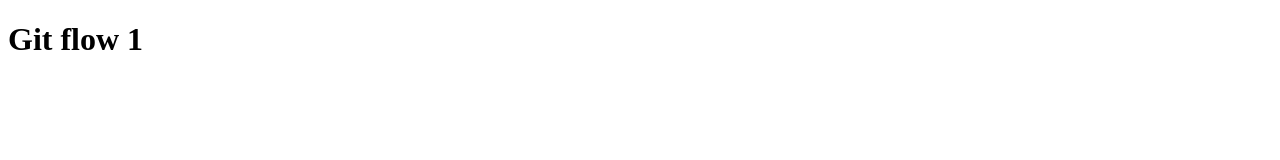
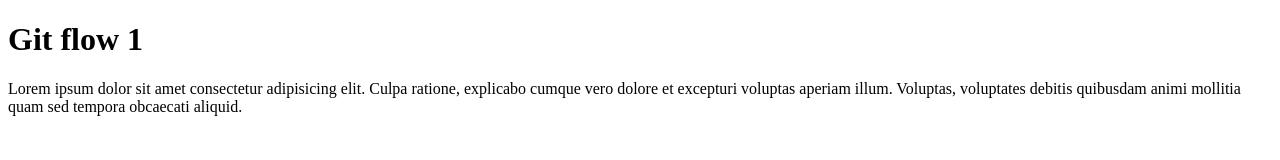
Before and after one commit to StevenBarquet/jugando-con-git, a plain HTML site: page index.html in a window 1280 px wide. Drawn offline with Linux system fonts and the light colour scheme.

Commit message:
paragraph added

```diff
--- a/index.html
+++ b/index.html
@@ -8,5 +8,6 @@
 </head>
 <body>
   <h1>Git flow 1</h1>
+  <p>Lorem ipsum dolor sit amet consectetur adipisicing elit. Culpa ratione, explicabo cumque vero dolore et excepturi voluptas aperiam illum. Voluptas, voluptates debitis quibusdam animi mollitia quam sed tempora obcaecati aliquid.</p>
 </body>
 </html>
```
